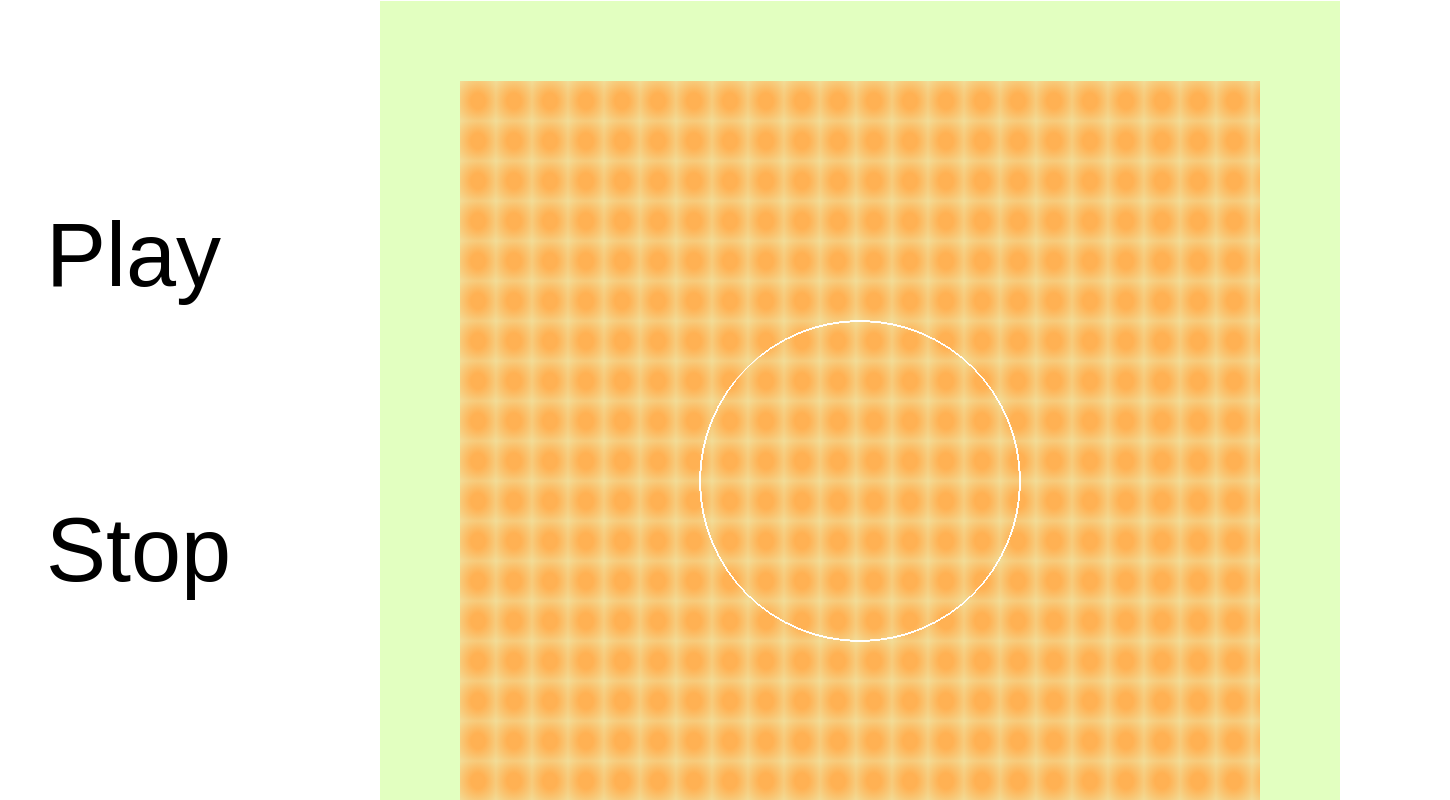
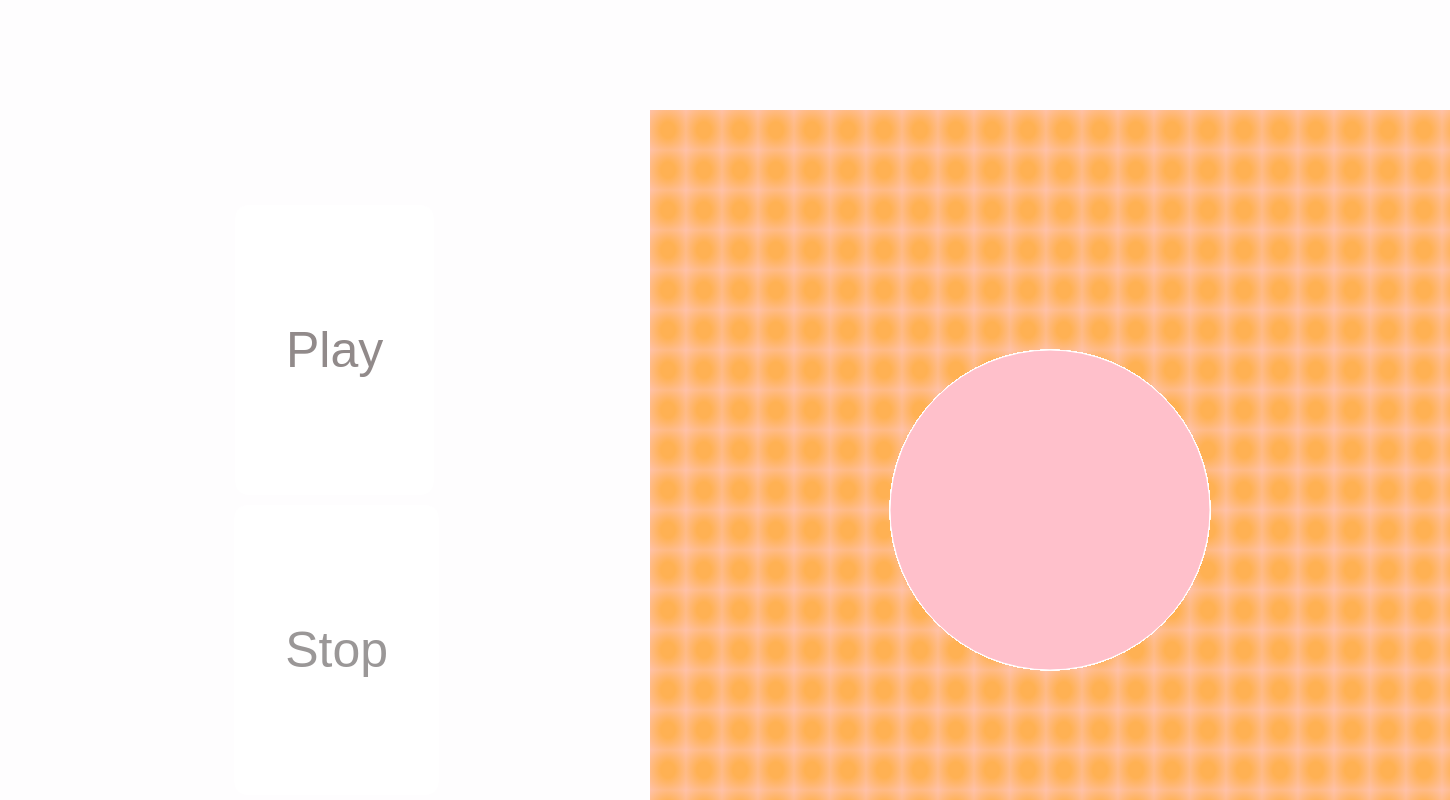
Before and after one commit to sandycamilo/Audio-Visualizer, a plain HTML site: page index.html in a window 1280 px wide. Both pictures are taken after a click on the button "Play". Shown: the top 800 px of the page, 1450 px wide, since content can reach past the window. Drawn offline with Linux system fonts and the light colour scheme.

Commit message:
new image

```diff
--- /dev/null
+++ b/flowerRenderer.js
@@ -0,0 +1,35 @@
+// -------------------------------------------------
+
+/**
+ *
+ * @param {UINT8 0Array} frequencyArray
+ * @param {canvas context} ctx
+ */
+
+function render(frequencyArray, ctx, width, height) {
+    ctx.fillStyle = 'rgba(255, 255, 255, 0.5)'
+    ctx.fillRect(90, 90, 0, 0)
+    ctx.fill()
+
+    const circles = frequencyArray.length
+    const colorStep = 90 / circles
+
+    ctx.lineWidth = 3
+
+    frequencyArray.forEach((f, i) => {
+        // normalize value
+        const w = f / 255 * width
+        const h = f /  255 * height
+        // starts a new drawing
+        ctx.beginPath()
+        // draw a rectangle
+        ctx.rect(0, 0, w, h)
+        ctx.rect(40, 40, w, h)
+        ctx.rect(150, 150, w, h)
+        ctx.rect(150, 150, w, h)
+        ctx.strokeStyle = `hsla(${colorStep * i}, 100%, 50%, 0.1)`
+        ctx.stroke()
+    })
+}
+
+export default render
--- a/index.html
+++ b/index.html
@@ -11,45 +11,70 @@
         display: flex;
         justify-content: center;
         align-items: center;
-        flex-direction: column;
+        flex-direction: row;
+        background-color: rgba(249, 245, 250, 0.123);
       }
 
       #canvas {
-        border: 80px solid rgb(226, 255, 192) ;
-        background: radial-gradient(ellipse, rgb(255, 177, 83) 7px, rgb(231, 255, 206) 40px);
+        /* border: 40px solid rgb(226, 255, 192); */
+        background: radial-gradient(ellipse, rgb(255, 177, 83) 7px, rgb(255, 206, 237) 40px);
         background-size: 36px 40px;
-        position: relative;
-        left: 220px;
-        top: -27px;
+        position: absolute;
+        top: 110px;
+        left: 650px;
       }
 
-      button {
+      #button-play {
         margin: 5px;
         padding: 1em;
         border-radius: 0.25em;
         border: 1px solid white;
-        font-size: 90px;
+        font-size: 50px;
+        color: rgb(145, 138, 138);
         background-color: white;
+        /* background-color: rgba(67, 82, 252, 0.865); */
+        position: relative;
+        top: 100px;
+        left: 130px;
+      }
+
+      #button-pause {
+        margin: 5px;
+        padding: 1em;
+        border-radius: 0.25em;
+        border: 1px solid white;
+        font-size: 50px;
+        /* background-color: rgb(38, 162, 176); */
+        background-color: white;
+        color: rgb(154, 151, 151);
+        /* color: white; */
+        position: relative;
+        top: 400px;
+        left: -80px;
       }
 
       .buttons {
         width: 300px;
-        height: 200px;
-        position: relative;
-        left: -540px;
-        top: 280px;
+        height: 300px;
+        position: absolute;
+        left: 100px;
+        top: 100px;
+        display: flex;
+        flex-direction: row;
       }
+
     </style>
   </head>
   <body>
+     <!-- creating canvas and settings its size -->
+     <div class="cavas">
+      <canvas id="canvas" width="800" height="800"></canvas>
+    </div>
+
     <div class="buttons">
       <button id="button-play">Play</button>
       <button id="button-pause">Stop</button>
     </div>
-
-    <!-- creating canvas and settings its size -->
-    <canvas id="canvas" width="800" height="800"></canvas>
-
     <script src="main.js" type="module"></script>
   </body>
 </html>
--- a/main.js
+++ b/main.js
@@ -13,7 +13,7 @@ import circleCenterRenderer from './renderCircleCenter.js'
 import verticalBarsRenderer from './verticalBarRenderer.js'
 import verticalBarsMonoRenderer from './verticalBarsMonoRenderer.js'
 import radialRayRenderer from './radialRayRenderer.js'
-// import flowerRenderer from './flowerRenderer.js'
+import flowerRenderer from './flowerRenderer.js'
 
 
 // --------------------------------------------------------
@@ -104,7 +104,8 @@ function render() {
 	// radialRayRenderer(frequencyArray, ctx, centerX, centerY, radius)
 	// verticalBarsMonoRenderer(frequencyArray, ctx, 12, 300, 300)
 	// verticalBarsRenderer(frequencyArray, ctx, 800, 800)
-	// circleCenterRenderer(frequencyArray, ctx, centerX, centerY)
+	circleCenterRenderer(frequencyArray, ctx, centerX, centerY)
+	// flowerRenderer(frequencyArray, ctx, centerX, centerY)
 	// circleGridRenderer(frequencyArray, ctx, 300, 300)
 	// takes in the frequency data, canvas and thr center and radius to draw
 	circleRenderer(frequencyArray, ctx, centerX, centerY, radius)
--- a/radialRayMonoRenderer.js
+++ b/radialRayMonoRenderer.js
@@ -9,22 +9,24 @@
  */
 
 function render(frequencyArray, ctx, centerX, centerY, radius) {
-	ctx.clearRect(0, 0, 300, 300)
+	ctx.clearRect(0, 0, 30, 300)
 
 	ctx.beginPath()
 	ctx.arc(centerX, centerY, radius, 0, 2 * Math.PI)
 	ctx.strokeStyle = 'white'
 	ctx.stroke()
+	ctx.fillStyle = 'pink'
+	ctx.fill()
 
 
 	const bars = frequencyArray.length
-	const barMaxLength = (300 - radius) / 2
+	const barMaxLength = (20 - radius) / 2
 	const step = Math.PI * 2 / bars
 
 	// Loop over the data
 	frequencyArray.forEach((f, i) => {
 		// normalize the value to the range
-		const barLength = f / 255 * barMaxLength // 0.0 - 1.0 * barMaxLength
+		const barLength = f / 425 * barMaxLength // 0.0 - 1.0 * barMaxLength
 
 		// plot starting and ending points. Map these around a circle
 		const x1 = (Math.cos(step * i) * radius) + centerX
--- a/renderCircleCenter.js
+++ b/renderCircleCenter.js
@@ -10,24 +10,22 @@
  */
 
 function render(frequencyArray, ctx, centerX, centerY) {
-	ctx.fillStyle = 'rgba(255, 255, 255, 0.21)'
-	ctx.fillRect(0, 0, 300, 300)
-	ctx.fill()
-
 	const bars = frequencyArray.length
-	const colorStep = 360 / bars
-	const pi2 = Math.PI * 2
+	const colorStep = 60 / bars
+	const pi2 = Math.PI * 100
 
 	// Draw circles centered in canvas
 	frequencyArray.forEach((f, i) => {
 		// scale f to 0 - 300
-		const radius = f / 255 * 300
+		const radius = f / 55 * 700
 		// Begin a new path
 		ctx.beginPath()
 		// Draw a circle of radius
 		ctx.arc(centerX, centerY, radius, 0, pi2)
+		// ctx.arc(0, 0, radius, 0, pi2)
 		// set stroke color
 		ctx.strokeStyle = `hsla(${colorStep * i}, 100%, 50%, 0.1)`
+		ctx.strokeStyle = 'white'
 		// stroke path
 		ctx.stroke()
 	})
--- a/renderCircleGrid.js
+++ b/renderCircleGrid.js
@@ -12,7 +12,7 @@
 
 function render(frequencyArray, ctx, width, height) {
 	// Fill the canvas with a color before drawing
-	ctx.fillStyle = 'rgba(255, 255, 255, 0.2)'
+	ctx.fillStyle = 'rgba(255, 255, 255, 0.5)'
 	ctx.fillRect(0, 0, width, height)
 	ctx.fill()
 
@@ -37,6 +37,7 @@ function render(frequencyArray, ctx, width, height) {
 		// Draw circle at x and y of radius
 		ctx.arc(x, y, radius, 0, pi2)
 		// Set fill color by multiplying the index by color Step
+		ctx.strokeStyle = 'blue'
 		ctx.fillStyle = `hsla(${colorStep * i}, 100%, 50%, 0.15)`
 		ctx.fill()
 	})
```
